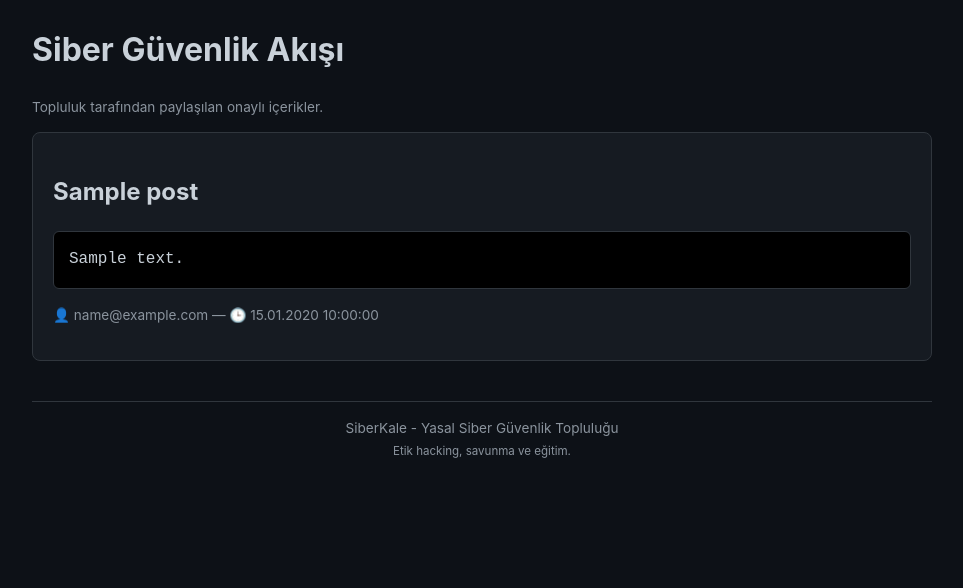
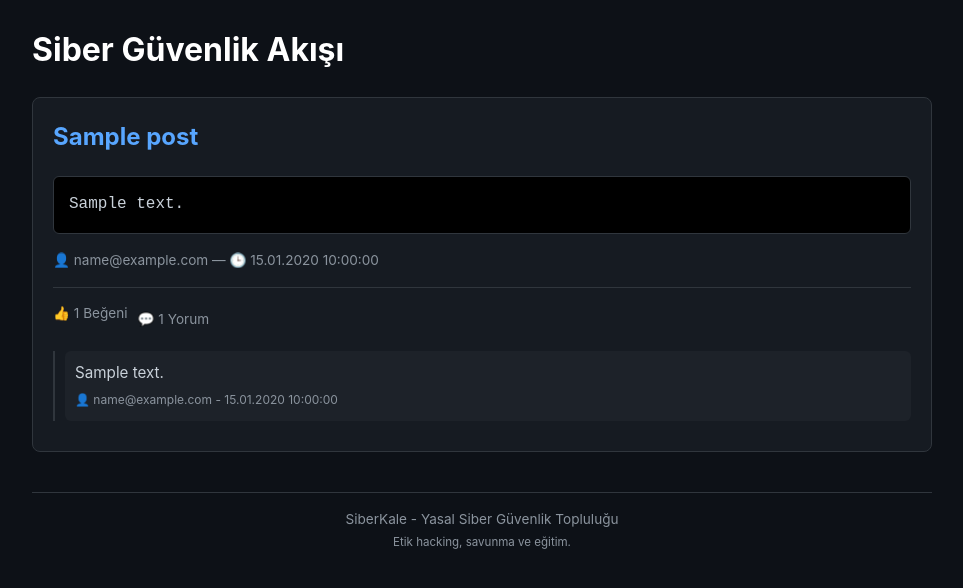
Before and after one commit to gutsalix11129-hub/siber-kale, a Node project: template views/index.ejs in a window 1280 px wide. Shown: the part 66-654 px from the top of the page, without its empty margins (158-1121 px from the left). Run offline with Node 20 templates, Linux system fonts and the light colour scheme; the template is opened without the code that fills it: most values are stand-ins (such as "Sample title", 1, 10 or a date in 2020); some libraries are stand-ins or nearby versions.

Commit message:
Update index.ejs

```diff
--- a/views/index.ejs
+++ b/views/index.ejs
@@ -1,31 +1,50 @@
-<h1>Siber Güvenlik Akışı</h1>
-<p class="muted">Topluluk tarafından paylaşılan onaylı içerikler.</p>
+<h1 style="color: white;">Siber Güvenlik Akışı</h1>
 
 <% if (posts.length === 0) { %>
-  <article>
-    <p>Henüz onaylı bir paylaşım yok. İlk paylaşımı sen yapmak ister misin?</p>
-    <% if (user) { %>
-      <a href="/posts/new"><button>Yeni Paylaşım Yap</button></a>
-    <% } else { %>
-      <a href="/login"><button>Giriş Yap ve Paylaş</button></a>
-    <% } %>
+  <article style="text-align: center;">
+    <h2>Henüz paylaşım yok.</h2>
+    <p class="muted">İlk zafiyet notunu veya CTF çözümünü sen paylaş!</p>
   </article>
 <% } %>
 
 <% posts.forEach((post) => { %>
   <article>
-    <h2><%= post.title %></h2>
+    <h2 style="margin-top: 0; color: var(--primary);"><%= post.title %></h2>
     <p class="prewrap"><%= post.body %></p>
     <p class="muted">👤 <%= post.email %> — 🕒 <%= new Date(post.created_at).toLocaleString('tr-TR') %></p>
 
-    <% if (user) { %>
-      <details style="margin-top: 10px;">
-        <summary style="cursor: pointer; color: #dc3545; font-size: 0.9em;">Şikayet Et</summary>
-        <form method="post" action="/posts/<%= post.id %>/report" style="margin-top: 10px;">
-          <input name="reason" placeholder="Şikayet nedeni (örn: kural dışı içerik)" required maxlength="500" style="width: 100%;">
-          <button type="submit" style="background-color: #dc3545; margin-top: 5px;">Gönder</button>
+    <div style="display: flex; gap: 10px; margin-top: 15px; border-top: 1px solid var(--border); padding-top: 15px;">
+
+      <!-- BEĞENİ BUTONU -->
+      <% if (user) { %>
+        <form method="post" action="/posts/<%= post.id %>/like" style="margin: 0;">
+          <button type="submit" class="secondary" style="padding: 6px 12px; font-size: 0.9em; color: <%= post.has_liked ? 'var(--success)' : 'var(--text)' %>; border: 1px solid <%= post.has_liked ? 'var(--success)' : 'var(--border)' %>;">
+            <%= post.has_liked ? '👍 Beğendin' : '👍 Beğen' %> (<%= post.like_count %>)
+          </button>
         </form>
-      </details>
-    <% } %>
+      <% } else { %>
+         <span class="muted">👍 <%= post.like_count %> Beğeni</span>
+      <% } %>
+
+      <span class="muted" style="padding: 6px 0;">💬 <%= post.comment_count %> Yorum</span>
+    </div>
+
+    <!-- YORUMLAR -->
+    <div style="margin-top: 15px; padding-left: 10px; border-left: 2px solid var(--border);">
+      <% post.comments.forEach(c => { %>
+        <div style="margin-bottom: 10px; background: rgba(255,255,255,0.03); padding: 10px; border-radius: 6px;">
+          <p style="margin: 0; font-size: 0.95em;"><%= c.body %></p>
+          <span class="muted" style="font-size: 0.75em;">👤 <%= c.email %> - <%= new Date(c.created_at).toLocaleString('tr-TR') %></span>
+        </div>
+      <% }) %>
+
+      <!-- YORUM YAPMA FORMU -->
+      <% if (user) { %>
+        <form method="post" action="/posts/<%= post.id %>/comment" style="display: flex; gap: 10px; margin-top: 10px;">
+          <input name="body" placeholder="Bir yorum yaz..." required maxlength="500" style="padding: 8px; font-size: 0.9em;">
+          <button type="submit" style="width: auto; padding: 8px 15px; font-size: 0.9em;">Gönder</button>
+        </form>
+      <% } %>
+    </div>
   </article>
 <% }) %>
```
